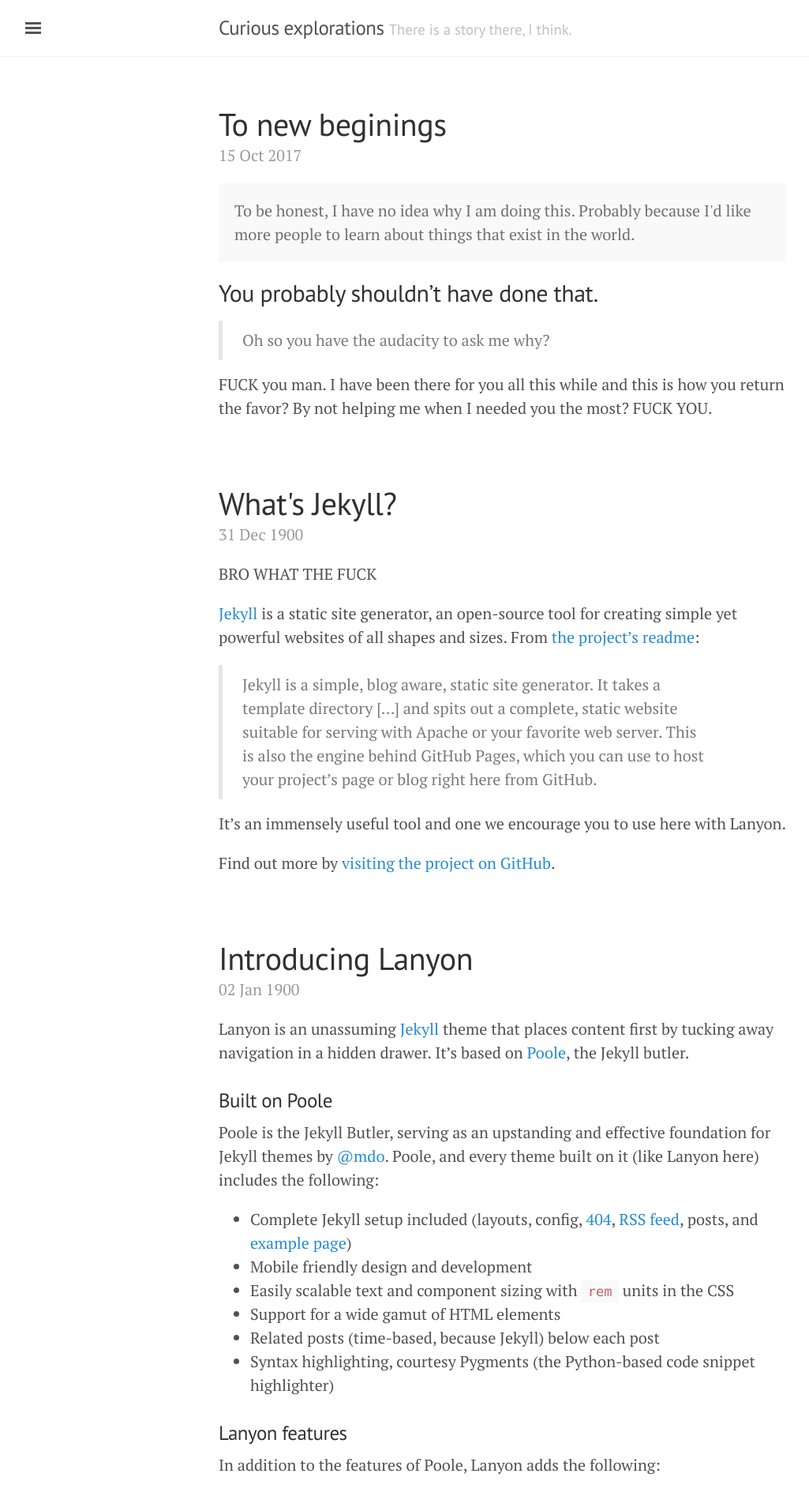
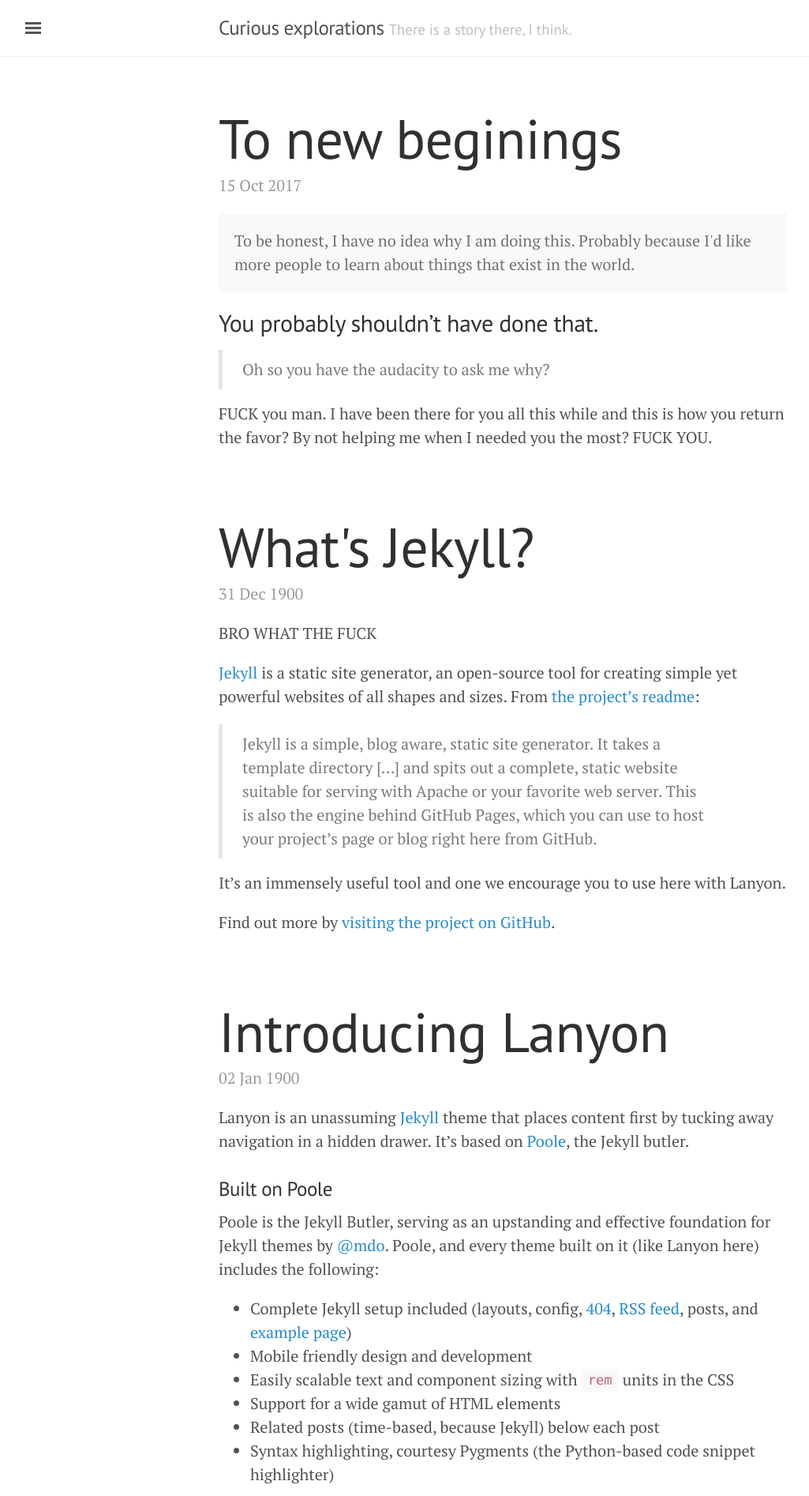
Before and after one commit to rishigb/rishigb.github.io, a Jekyll site: the page built from index.html, in a window 1280 px wide. Shown: the top 1894 px of the page at 79% size, without its empty margins (3-1028 px from the left). Built offline with Jekyll 4.4.1, drawn with Linux system fonts in a browser that asks for light colours; the list of posts is cut into pages by our own code.

Commit message:
changed the size of the heading

```diff
--- a/public/css/poole.css
+++ b/public/css/poole.css
@@ -88,7 +88,7 @@ h1, h2, h3, h4, h5, h6 {
   text-rendering: optimizeLegibility;
 }
 h1 {
-  font-size: 2rem;
+  font-size: 3.5rem;
 }
 h2 {
   margin-top: 1rem;
```
